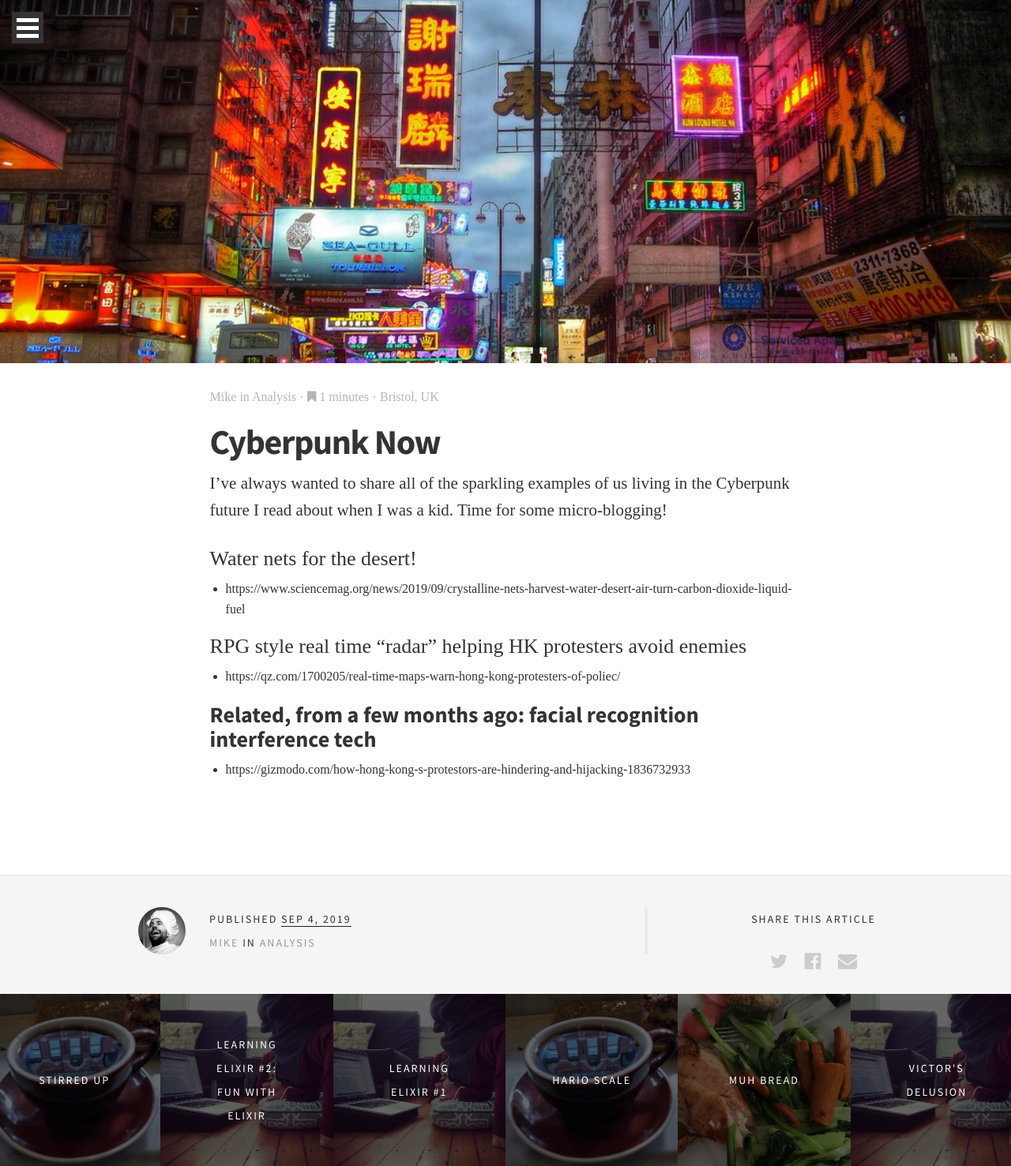
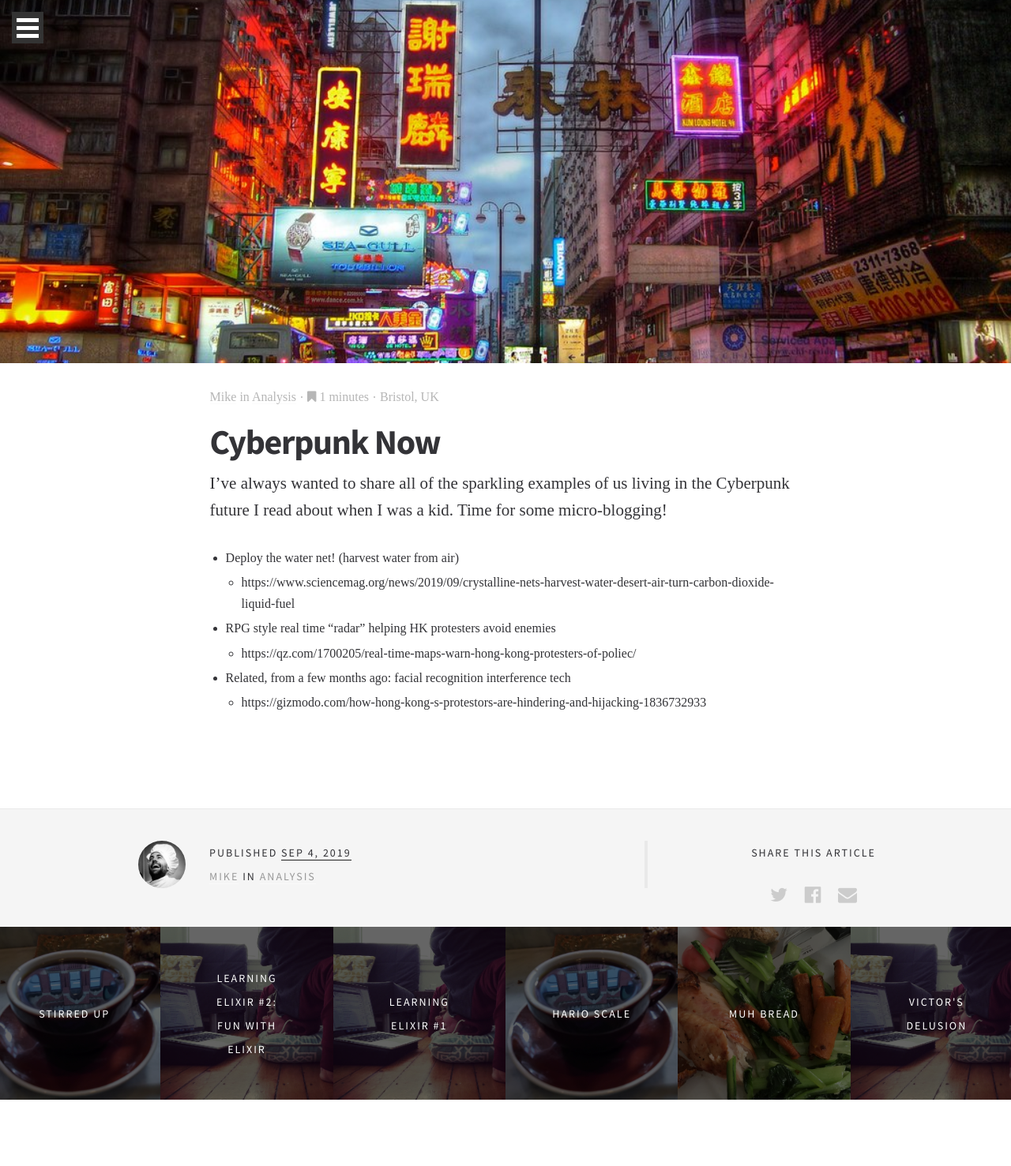
Before and after one commit to maddo/maddo.github.io, a Jekyll site: the page built from _posts/2019-09-04-cyberpunk-now.md, in a window 1280 px wide. Shown: the whole page at 79% size. Built offline with Jekyll 4.4.1, drawn with Linux system fonts in a browser that asks for light colours; some web fonts are replaced.

Commit message:
Changes styling of cyberpunk now article

```diff
--- a/_posts/2019-09-04-cyberpunk-now.md
+++ b/_posts/2019-09-04-cyberpunk-now.md
@@ -16,11 +16,9 @@ location: Bristol, UK
 
 I've always wanted to share all of the sparkling examples of us living in the Cyberpunk future I read about when I was a kid. Time for some micro-blogging!
 
-### Water nets for the desert!
-* https://www.sciencemag.org/news/2019/09/crystalline-nets-harvest-water-desert-air-turn-carbon-dioxide-liquid-fuel
-
-### RPG style real time "radar" helping HK protesters avoid enemies
-* https://qz.com/1700205/real-time-maps-warn-hong-kong-protesters-of-poliec/
-
-## Related, from a few months ago: facial recognition interference tech
-* https://gizmodo.com/how-hong-kong-s-protestors-are-hindering-and-hijacking-1836732933
+- Deploy the water net! (harvest water from air)
+    - https://www.sciencemag.org/news/2019/09/crystalline-nets-harvest-water-desert-air-turn-carbon-dioxide-liquid-fuel
+- RPG style real time "radar" helping HK protesters avoid enemies
+    - https://qz.com/1700205/real-time-maps-warn-hong-kong-protesters-of-poliec/
+- Related, from a few months ago: facial recognition interference tech
+    - https://gizmodo.com/how-hong-kong-s-protestors-are-hindering-and-hijacking-1836732933
```
